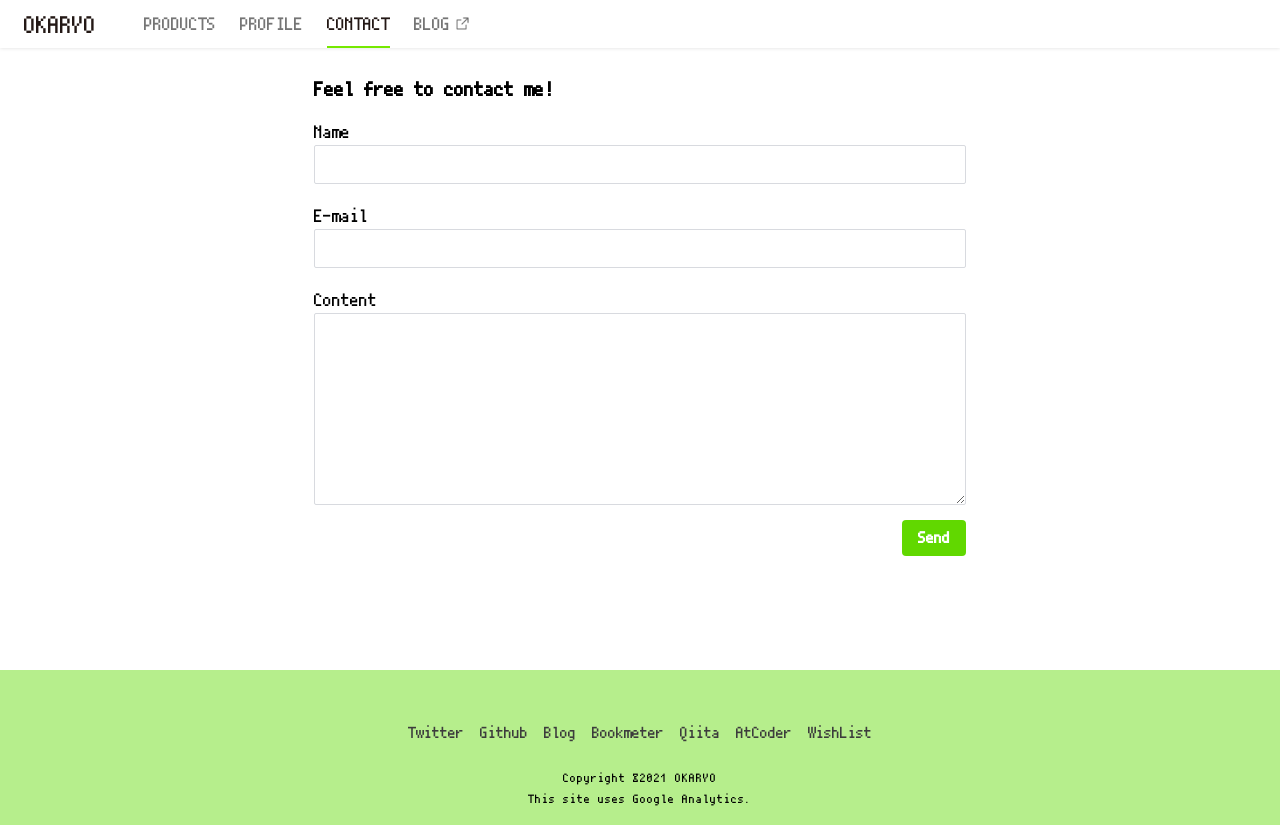
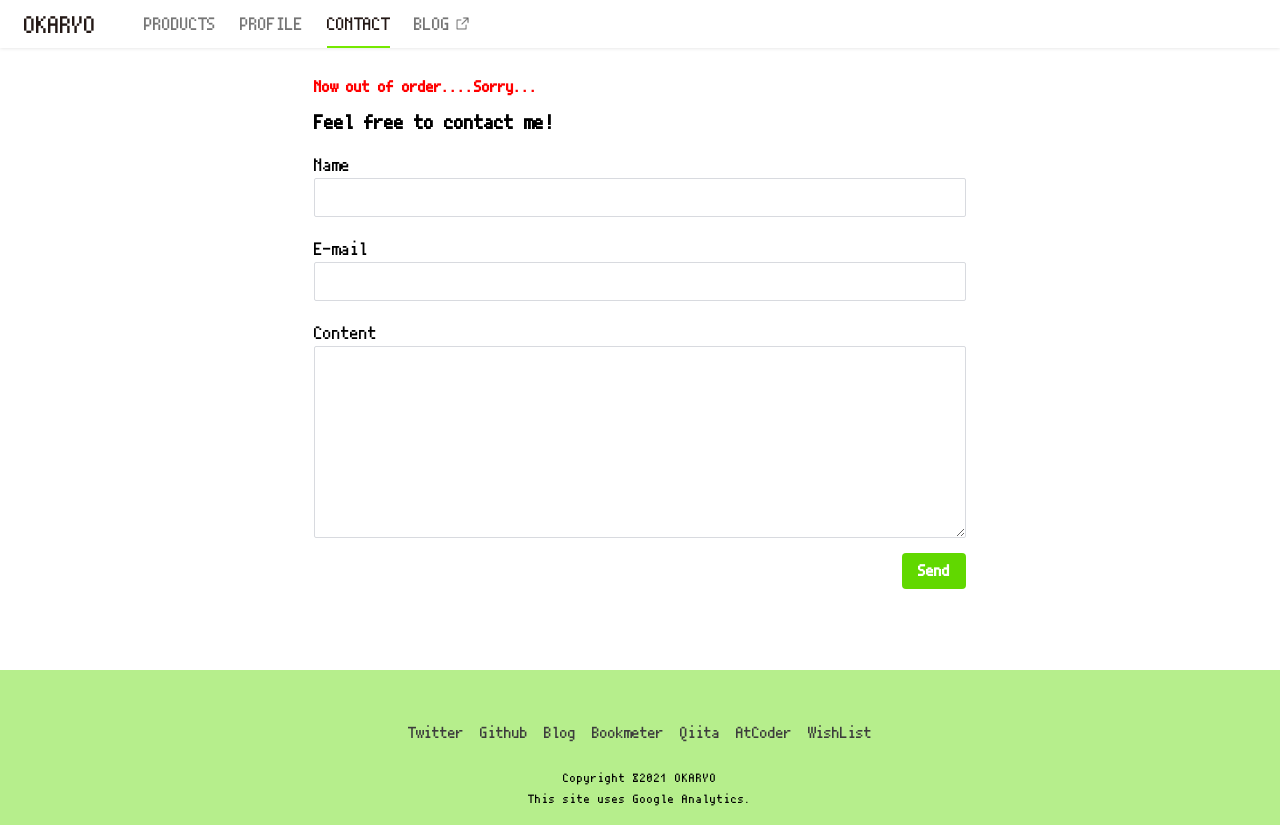
Before and after one commit to okaryo/PortfolioTSX, a React (Create React App) app: page /contact in a window 1280 px wide. Built offline with nearby package versions, Linux system fonts and the light colour scheme.

Commit message:
[add] note to contact page about out of order

```diff
--- a/src/components/Contact.tsx
+++ b/src/components/Contact.tsx
@@ -95,6 +95,7 @@ const Contact = () => {
     <div>
       <div className="headerSpace" />
       <div className="main_body contact_body">
+        <h5 style={{color: "red", marginBottom: "16px"}}>Now out of order....Sorry...</h5>
         <h3 className="contact_mainHeader">Feel free to contact me!</h3>
 
         <label className="contact_inputLabel" htmlFor="name">Name</label>
```
